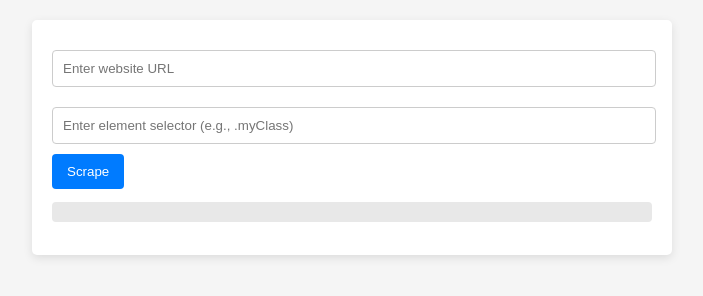
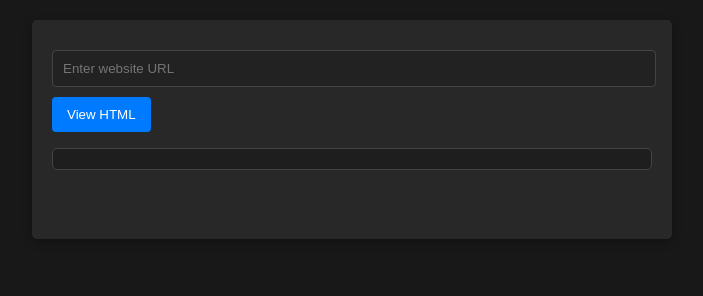
Before and after one commit to RadNotRed/website-scraper-thing, a website: page public/index.html in a window 1280 px wide. Shown: the whole page, without its empty margins (288-991 px from the left). Drawn offline with nearby package versions, Linux system fonts and the light colour scheme.

Commit message:
Style remover branch??

```diff
--- a/public/index.html
+++ b/public/index.html
@@ -5,14 +5,16 @@
     <meta name="viewport" content="width=device-width, initial-scale=1.0">
     <title>Web Scraper</title>
     <link rel="stylesheet" href="styles.css">
+    <link href="https://cdn.jsdelivr.net/npm/prismjs@1.24.1/themes/prism-tomorrow.css" rel="stylesheet"/>
+    <script src="https://cdn.jsdelivr.net/npm/prismjs@1.24.1/prism.js"></script>
 </head>
 <body>
-    <div class="container">
-        <input id="urlInput" placeholder="Enter website URL">
-        <input id="elementInput" placeholder="Enter element selector (e.g., .myClass)">
-        <button onclick="fetchData()">Scrape</button>
-        <pre id="result"></pre>
-    </div>
-    <script src="scripts.js"></script>
+<div class="container">
+    <input id="urlInput" placeholder="Enter website URL">
+    <button onclick="viewHTML()">View HTML</button>
+    <pre id="rawHTML"></pre>
+    <pre id="result"></pre>
+</div>
+<script src="scripts.js"></script>
 </body>
 </html>
--- a/public/scripts.js
+++ b/public/scripts.js
@@ -1,12 +1,28 @@
-async function fetchData() {
+function escapeHtml(unsafe) {
+    return unsafe.replace(/&/g, "&amp;")
+        .replace(/</g, "&lt;")
+        .replace(/>/g, "&gt;")
+        .replace(/"/g, "&quot;")
+        .replace(/'/g, "&#039;");
+}
+
+function viewHTML() {
     const url = document.getElementById('urlInput').value;
-    const element = document.getElementById('elementInput').value;
 
-    try {
-        const response = await fetch(`http://localhost:3001/scrape?url=${encodeURIComponent(url)}&element=${encodeURIComponent(element)}`);
-        const data = await response.json();
-        document.getElementById('result').textContent = data.content;
-    } catch (error) {
-        console.error('Error fetching data:', error);
-    }
+    fetch(`http://localhost:3001/scrape?url=${encodeURIComponent(url)}`)
+        .then(response => {
+            if (!response.ok) {
+                throw new Error('Network response was not ok');
+            }
+            return response.json();
+        })
+        .then(data => {
+            const rawHTMLContainer = document.getElementById('rawHTML');
+            const escapedContent = escapeHtml(data.content);
+            rawHTMLContainer.innerHTML = `<code class="language-html">${escapedContent}</code>`;
+            Prism.highlightElement(rawHTMLContainer.querySelector('code'));
+        })
+        .catch(error => {
+            console.error('Error fetching data:', error);
+        });
 }
--- a/public/styles.css
+++ b/public/styles.css
@@ -1,16 +1,17 @@
 body {
     font-family: Arial, sans-serif;
-    background-color: #f5f5f5;
+    background-color: #181818;
+    color: #EAEAEA;
     margin: 0;
     padding: 20px;
 }
 
 .container {
     max-width: 600px;
-    background-color: #fff;
+    background-color: #282828;
     padding: 20px;
     border-radius: 5px;
-    box-shadow: 0 3px 10px rgba(0, 0, 0, 0.1);
+    box-shadow: 0 3px 10px rgba(0, 0, 0, 0.3);
     margin: auto;
 }
 
@@ -18,7 +19,9 @@ input {
     width: 97%;
     padding: 10px;
     margin: 10px 0;
-    border: 1px solid #ccc;
+    border: 1px solid #444;
+    background-color: #222;
+    color: #EAEAEA;
     border-radius: 4px;
 }
 
@@ -37,9 +40,40 @@ button:hover {
 }
 
 pre {
-    background-color: #e8e8e8;
+    background-color: #282828;
     padding: 10px;
     border-radius: 4px;
     white-space: pre-wrap;
     word-wrap: break-word;
 }
+
+#rawHTML {
+    background-color: #1e1e1e;
+    color: #dcdcdc;
+    font-family: "Courier New", Courier, monospace;
+    white-space: pre-wrap;
+    word-wrap: break-word;
+    border: 1px solid #444;
+    max-height: 400px;
+    overflow-y: scroll;
+    padding: 10px;
+    border-radius: 5px;
+}
+
+#rawHTML::-webkit-scrollbar {
+    width: 10px;
+}
+
+#rawHTML::-webkit-scrollbar-thumb {
+    background-color: #555;
+    border-radius: 5px;
+}
+
+#rawHTML::-webkit-scrollbar-thumb:hover {
+    background-color: #444;
+}
+
+#rawHTML::-webkit-scrollbar-track {
+    background-color: #2e2e2e;
+    border-radius: 5px;
+}
```
Also changed, not shown: src/scraper.ts (+5 -4 lines).
